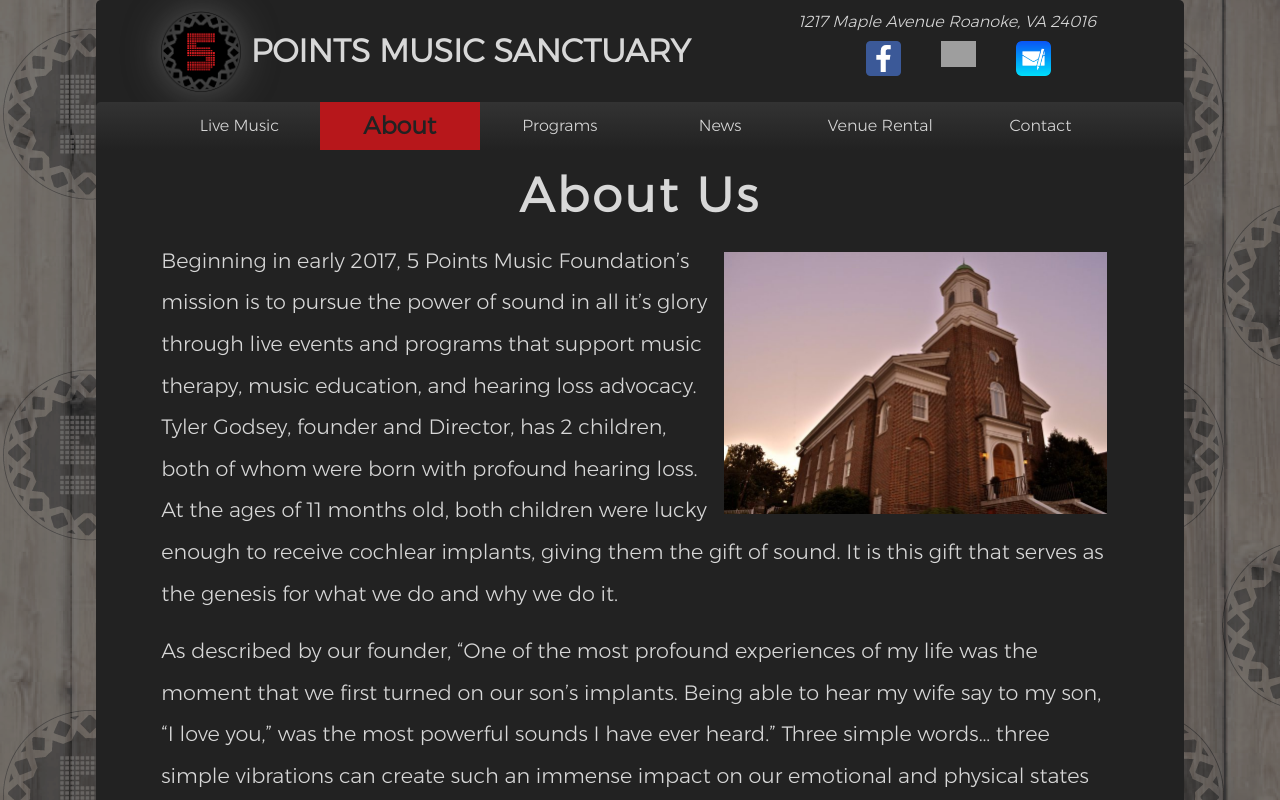
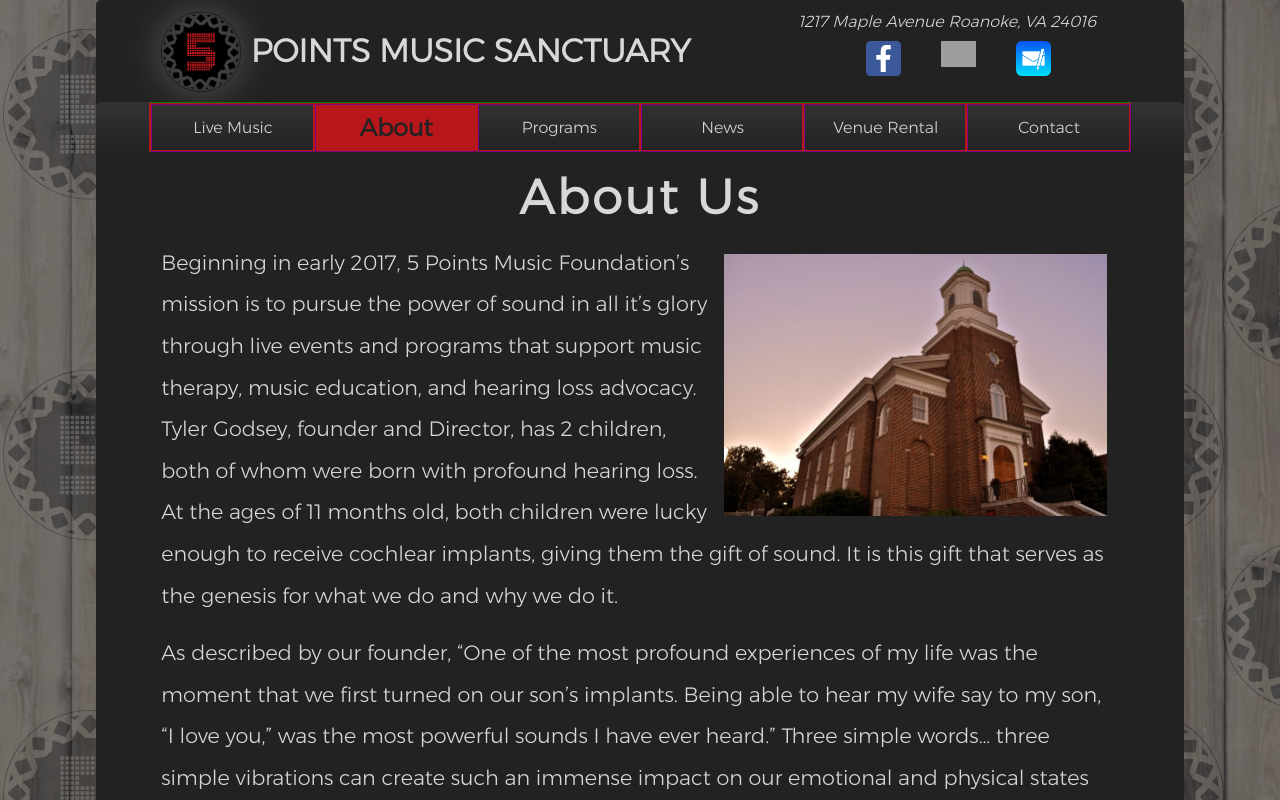
Before and after one commit to bshawn/music-venue-template, a React (Create React App) app: page /about in a window 1280 px wide. Shown: the top 800 px of the page. Built offline with nearby package versions, Linux system fonts and the light colour scheme; grey boxes are pictures that could not be loaded.

Commit message:
redid the nav for folding later

```diff
--- a/src/components/About.jsx
+++ b/src/components/About.jsx
@@ -19,11 +19,11 @@
                     </div>
                         <p className="about-p">As described by our founder, “One of the most profound experiences of my life was the moment that we first turned on our son’s implants. Being able to hear my wife say to my son, “I love you,” was the most powerful sounds I have ever heard.” Three simple words… three simple vibrations can create such an immense impact on our emotional and physical states established the vision that has become 5 Points Music Foundation.</p>
                         <div className="p3-container about-p">
-                        <img src={about} alt="about" className="about-image"/>
+                        <img src={stage} alt="about" className="about-image"/>
                         <p>Our live events, featuring performers from across the country and beyond, celebrate the power of music to unite our audiences and fans from far and wide, while providing a critical platform to support our group music therapy program and raise awareness and support for those with hearing loss. Part of this includes creating full access concert experiences for those with hearing loss.To us, sound is not just meant to be heard. Rather, it is meant to be felt and seen as well.  With our <span>Subpac Initiative</span>, efforts to bring in ASL interpreters, preferential seating, professional lighting designs, or the future installation of an <span>inductive loop</span>, our goal is to facilitate the various ways in which those with hearing loss can benefit from the power of live music.</p>
                     </div>
                         <div className="p1-container about-p">
-                        <img src={stage} alt="about" className="about-image" />
+                        <img src={about} alt="about" className="about-image" />
                         <p>Operating out of the Sanctuary in Roanoke, VA, an old church featuring a 2,000 sq/ft performance hall with a capacity just over 250 and a lower lever co-working space dedicated to music teaching studios, creative suites, and a 1,000 sq/ft rehearsal stage available for band rehearsals, classes, and various community uses. The Sanctuary is available for <span>private rentals</span> to host weddings, banquets, birthday parties, and more.</p>
                     </div>
                         <p className="about-p">As a non-profit organization, our program funding is supported by our live events, special programming, and the amazing support of our donors and sponsors.</p>
--- a/src/components/App.jsx
+++ b/src/components/App.jsx
@@ -4,7 +4,7 @@
 // import Home from './Home';
 import Social from './Social';
 import Footer from './Footer';
-import About from './About';
+// import About from './About';
 
 // import Content from './Content'
 
--- a/src/components/Nav.jsx
+++ b/src/components/Nav.jsx
@@ -6,21 +6,33 @@
 	render() {
 		return (
 			<nav className="main-nav">
-				<ul className="full-nav">
+				<ul className="nav-container">
+					<ul className="nav-link-list">
+						<li className="nav-link"><NavLink to="/events" className="link" activeClassName="active">Live Music</NavLink></li>
+					</ul>
 
-				    <NavLink to="/events" className="nav-link" activeClassName="active">Live Music</NavLink>
+					<ul className="nav-link-list">
+						<li className="nav-link"><NavLink to="/about" className="link" activeClassName="active">About</NavLink></li>
+						<li className="nav-link nav-link-sub"><NavLink to="/about/our-story" className="link" activeClassName="active">Our Story</NavLink></li>
+					</ul>
 
-					<NavLink to="/about" className="nav-link" activeClassName="active">About</NavLink>
+					<ul className="nav-link-list">
+						<li className="nav-link"><NavLink to="/programs" className="link" activeClassName="active">Programs</NavLink></li>
+						<li className="nav-link-sub"></li>
+					</ul>
 
-					<NavLink to="/programs" className="nav-link" activeClassName="active">Programs</NavLink>
+					<ul className="nav-link-list">
+						<li className="nav-link"><NavLink to="/news" className="link" activeClassName="active">News</NavLink></li>
+					</ul>
 
-					<NavLink to="/news" className="nav-link" activeClassName="active">News</NavLink>
+					<ul className="nav-link-list">
+						<li className="nav-link"><NavLink to="/rental" className="link" activeClassName="active">Venue Rental</NavLink></li>
+					</ul>
 
-					<NavLink to="/rental" className="nav-link" activeClassName="active">Venue Rental</NavLink>
-
-					<NavLink to="/contact" className="nav-link" activeClassName="active">Contact</NavLink>
-
-		        </ul>
+					<ul className="nav-link-list">
+						<li className="nav-link"><NavLink to="/contact" className="link" activeClassName="active">Contact</NavLink></li>
+					</ul>
+				</ul>
 			</nav>
 		)
 	}
@@ -28,23 +40,24 @@
 
 export default Nav;
 
-// <ul>
-// 				    <li>
-//             			<IndexLink to='/events'>Live Music</IndexLink>
-// 		          	</li>
-// 					<li>
-// 						<Link to='/about'>About</Link>r
-// 					</li>
-// 					<li>
-// 						<Link to='/programs'>Programs</Link>
-// 					</li>
-// 					<li>
-// 						<Link to='/news'>News</Link>
-// 					</li>
-// 					<li>
-// 						<Link to='/rental'>Venue Rental</Link>
-// 					</li>
-// 					<li>
-// 						<Link to='/contact'>Contact</Link>
-// 					</li>
-// 		        </ul>
+
+
+
+
+
+
+// <ul className="full-nav">
+
+// 	<NavLink to="/events" className="nav-link" activeClassName="active">Live Music</NavLink>
+
+// 	<NavLink to="/about" className="nav-link" activeClassName="active">About</NavLink>
+
+// 	<NavLink to="/programs" className="nav-link" activeClassName="active">Programs</NavLink>
+
+// 	<NavLink to="/news" className="nav-link" activeClassName="active">News</NavLink>
+
+// 	<NavLink to="/rental" className="nav-link" activeClassName="active">Venue Rental</NavLink>
+
+// 	<NavLink to="/contact" className="nav-link" activeClassName="active">Contact</NavLink>
+
+// </ul>
--- a/src/css/_nav.styl
+++ b/src/css/_nav.styl
@@ -4,41 +4,59 @@
 	border-radius 5px
 	display flex
 	flex-direction row
+	justify-content space-around
 	position sticky
 	top 0px
 	width 100%
 	z-index 2
-	.full-nav
+
+.nav-container
+	align-items center
+	border 1px solid red
+	display flex
+	flex-direction row
+	height 3rem
+	justify-content space-around
+	list-style-type none
+	margin 0
+	padding 0
+	width 90%
+	.nav-link-list
 		align-items center
+		border 1px solid green
 		display flex
-		flex-direction row
-		justify-content center
-		list-style none
-		width 100%
-		padding 0px
-		margin 0 10px
-		overflow hidden
-		@media screen and (max-width: 600px)
-			display none
+		flex-direction column
+		height 100%
+		// justify-content center
+		list-style-type none
+		padding 0
+		width 17%
 		.nav-link
-			display flex
-			flex-direction column
-			justify-content center
-			align-items center
-			width 15%
-			height 3rem
-			cursor pointer
-			&:hover
-				background red
-				color #222
-				font-weight 900
-				font-size 1.5rem
-			&.active
-				background red
-				color #222
-				font-weight 900
-				font-size 1.5rem
-	.mobile-nav
-		display none
-		@media screen and (max-width: 600px)
-			display flex
+			border 1px solid red
+			height 100%
+			width 100%
+			.link
+				border 1px solid purple
+				height 100%
+				width 100%
+				display flex
+				justify-content center
+				align-items center
+				&:hover
+					background red
+					color #222
+					display flex
+					font-weight 900
+					font-size 1.5rem
+
+
+				&.active
+					background red
+					color #222
+					font-weight 900
+					font-size 1.5rem
+
+
+
+.nav-link-sub
+	display none
--- a/src/css/style.css
+++ b/src/css/style.css
@@ -297,16 +297,19 @@
   -webkit-box-direction: normal;
       -ms-flex-direction: row;
           flex-direction: row;
+  -ms-flex-pack: distribute;
+      justify-content: space-around;
   position: -webkit-sticky;
   position: sticky;
   top: 0px;
   width: 100%;
   z-index: 2;
 }
-.main-nav .full-nav {
+.nav-container {
   -webkit-box-align: center;
       -ms-flex-align: center;
           align-items: center;
+  border: 1px solid #b7171b;
   display: -webkit-box;
   display: -ms-flexbox;
   display: flex;
@@ -314,21 +317,19 @@
   -webkit-box-direction: normal;
       -ms-flex-direction: row;
           flex-direction: row;
-  -webkit-box-pack: center;
-      -ms-flex-pack: center;
-          justify-content: center;
-  list-style: none;
-  width: 100%;
-  padding: 0px;
-  margin: 0 10px;
-  overflow: hidden;
+  height: 3rem;
+  -ms-flex-pack: distribute;
+      justify-content: space-around;
+  list-style-type: none;
+  margin: 0;
+  padding: 0;
+  width: 90%;
 }
-@media screen and (max-width: 600px) {
-  .main-nav .full-nav {
-    display: none;
-  }
-}
-.main-nav .full-nav .nav-link {
+.nav-container .nav-link-list {
+  -webkit-box-align: center;
+      -ms-flex-align: center;
+          align-items: center;
+  border: 1px solid #008000;
   display: -webkit-box;
   display: -ms-flexbox;
   display: flex;
@@ -336,37 +337,47 @@
   -webkit-box-direction: normal;
       -ms-flex-direction: column;
           flex-direction: column;
+  height: 100%;
+  list-style-type: none;
+  padding: 0;
+  width: 17%;
+}
+.nav-container .nav-link-list .nav-link {
+  border: 1px solid #b7171b;
+  height: 100%;
+  width: 100%;
+}
+.nav-container .nav-link-list .nav-link .link {
+  border: 1px solid #800080;
+  height: 100%;
+  width: 100%;
+  display: -webkit-box;
+  display: -ms-flexbox;
+  display: flex;
   -webkit-box-pack: center;
       -ms-flex-pack: center;
           justify-content: center;
   -webkit-box-align: center;
       -ms-flex-align: center;
           align-items: center;
-  width: 15%;
-  height: 3rem;
-  cursor: pointer;
 }
-.main-nav .full-nav .nav-link:hover {
+.nav-container .nav-link-list .nav-link .link:hover {
+  background: #b7171b;
+  color: #222;
+  display: -webkit-box;
+  display: -ms-flexbox;
+  display: flex;
+  font-weight: 900;
+  font-size: 1.5rem;
+}
+.nav-container .nav-link-list .nav-link .link.active {
   background: #b7171b;
   color: #222;
   font-weight: 900;
   font-size: 1.5rem;
 }
-.main-nav .full-nav .nav-link.active {
-  background: #b7171b;
-  color: #222;
-  font-weight: 900;
-  font-size: 1.5rem;
-}
-.main-nav .mobile-nav {
+.nav-link-sub {
   display: none;
-}
-@media screen and (max-width: 600px) {
-  .main-nav .mobile-nav {
-    display: -webkit-box;
-    display: -ms-flexbox;
-    display: flex;
-  }
 }
 .slideshow-section {
   height: 400px;
```
